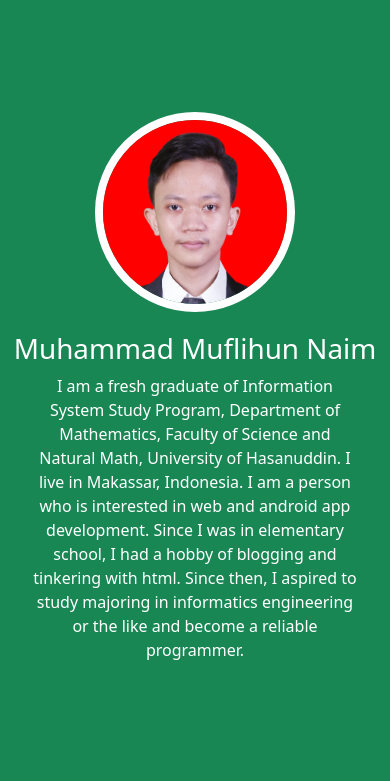
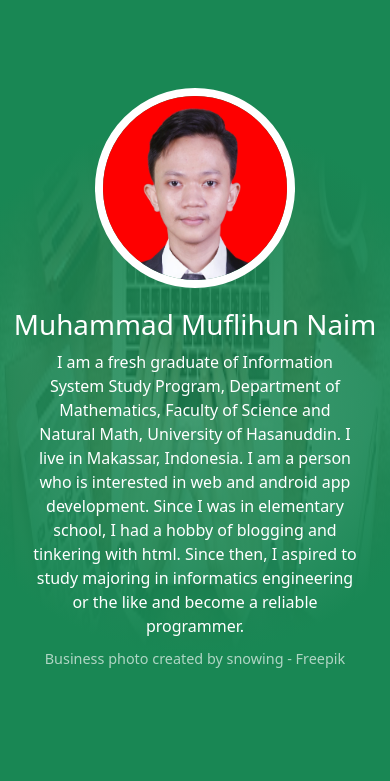
Before and after one commit to naimn2/naimn2.github.io, a plain HTML site: page index.html in a window 390 px wide. Shown: the part 63-844 px from the top of the page. Drawn offline with nearby package versions, Linux system fonts and the light colour scheme.

Commit message:
tambah bg keren

```diff
--- a/css/main.css
+++ b/css/main.css
@@ -1,6 +1,11 @@
 body {
   margin: 0;
   padding: 0;
+  background-image: url(/assets/img/cover-lg.jpg);
+  background-size: 80% auto;
+  background-repeat: no-repeat;
+  background-attachment: fixed;
+  background-position: center;
 }
 
 .bg-orange {
@@ -8,8 +13,31 @@ body {
 }
 
 .bg-cover {
-  background-image: url(/assets/img/cover-lg.jpg);
-  background-size: cover;
+  background: rgb(25,135,84);
+  background: radial-gradient(circle, rgba(25,135,84,0.7962535355939251) 0%, rgba(25,135,84,0.85) 16%, rgba(25,135,84,0.9) 40%, rgba(25,135,84,1) 61%);
+  /* background-image: url(/assets/img/cover-lg.jpg);
+  background-size: cover; */
+}
+
+/* picture.cover {
+  position: absolute;
+  width: 100%;
+  height: calc(100vh - 56px);
+  z-index: -1;
+  overflow: hidden;
+}
+
+img.cover {
+  display: block;
+  position: absolute;
+  width: 80vw;
+  height: auto;
+  left: 50%; top: 50%;
+  transform: translate(-50%, -50%);
+} */
+
+.bg-transparent {
+  background-color: rgba(0, 0, 0, 0);
 }
 
 .dark-orange {
@@ -93,8 +121,22 @@ section {
 Responsive Styles
 */
 
+/* phone display portrait */
+@media (max-aspect-ratio: 16/9) {
+  body {
+    background-size: auto 100%;
+  }
+  /* img.cover {
+    height: calc(100vh - 56px);
+    width: auto;
+  } */
+}
+
 /* tablet 2 */
 @media screen and (max-width: 768px) {
+  body {
+    background-image: url(/assets/img/cover-md.jpg);
+  }
   img.achievement {
     width: 85%;
     margin: 10px auto 10px auto;
@@ -104,6 +146,9 @@ Responsive Styles
 
 /* phone */
 @media screen and (max-width: 576px) {
+  body {
+    background-image: url(/assets/img/cover-sm.jpg);
+  }
   p.about {
     width: 90%;
   }
--- a/index.html
+++ b/index.html
@@ -45,7 +45,12 @@
     </div>
   </nav>
   <section id="about" class="about full-height">
-    <div class="section-inner bg-success text-white center-content">
+    <!-- <picture class="cover">
+      <source class="cover" media="(max-width: 576px)" srcset="./assets/img/cover-sm.jpg">
+      <source class="cover" media="(max-width: 768px)" srcset="./assets/img/cover-md.jpg">
+      <img class="cover" src="./assets/img/cover-lg.jpg" alt="Bg cover">
+    </picture> -->
+    <div class="section-inner bg-cover text-white center-content" style="padding-top: 20px; padding-bottom: 20px;">
       <div class="container" style="text-align: center;">
         <div class="pp-container" style="margin-left: auto; margin-right: auto;">
           <img class="pp" src="./assets/img/pas.jpeg" alt="pas foto naim" width="200px" height="300px">
@@ -58,11 +63,17 @@
           html. Since then, I aspired to study majoring in informatics engineering or the like and become a reliable
           programmer.
         </p>
+        <p class="mt-2">
+          <a href="https://www.freepik.com/photos/business"
+            style="text-decoration: none; color: rgba(255, 255, 255, 0.658); font-size: 0.9rem;">
+            Business photo created by snowing -
+            Freepik</a>
+        </p>
       </div>
     </div>
   </section>
   <section id="projects" class="projects full-height">
-    <div class="section-inner center-content ">
+    <div class="section-inner center-content bg-white">
       <div class="container text-center" style="padding-top: 25px; padding-bottom: 25px;">
         <h2 style="margin-bottom: 50px;">My Projects</h2>
         <div class="row">
@@ -132,8 +143,10 @@
                   <div class="col-md-10">
                     <h5 class="card-title">Becoming Front-End Web Development Expert</h5>
                     <h6 class="card-subtitle mb-2 text-muted">Dicoding</h6>
-                    <p class="card-text">Online learning class on becoming expert in Front-End Web applications development.
-                      This class has following modules: Mobile First Approach, Accessibility, JS Clean Code, Progressive Web
+                    <p class="card-text">Online learning class on becoming expert in Front-End Web applications
+                      development.
+                      This class has following modules: Mobile First Approach, Accessibility, JS Clean Code, Progressive
+                      Web
                       Apps, Automation Testing, and Web Performance.</p>
                     <a href="https://www.dicoding.com/certificates/ERZR5QY6NPYV" class="card-link">Certificate link</a>
                   </div>
@@ -158,8 +171,10 @@
                   <div class="col-md-10">
                     <h5 class="card-title">Learn to Build Android Applications for Beginners</h5>
                     <h6 class="card-subtitle mb-2 text-muted">Dicoding</h6>
-                    <p class="card-text">Online learning class on beginning of Android Applications Development. This class
-                      has following modules: Introduction to Android Studio, Activity, Intent, Views and ViewGroup, Style
+                    <p class="card-text">Online learning class on beginning of Android Applications Development. This
+                      class
+                      has following modules: Introduction to Android Studio, Activity, Intent, Views and ViewGroup,
+                      Style
                       and Theme, and RecyclerView.</p>
                     <a href="https://www.dicoding.com/certificates/ERZR5L80MPYV" class="card-link">Certificate link</a>
                   </div>
@@ -176,7 +191,8 @@
                   <div class="col-md-10">
                     <h5 class="card-title">Learning Front-End Web Development Fundamentals</h5>
                     <h6 class="card-subtitle mb-2 text-muted">Dicoding</h6>
-                    <p class="card-text">Online learning class on fundamentals of Front-End Web applications development.
+                    <p class="card-text">Online learning class on fundamentals of Front-End Web applications
+                      development.
                       This class has following modules: ECMAScript 6, Web Components, NPM, Webpack, and Asynchronous
                       JavaScript Request.</p>
                     <a href="https://www.dicoding.com/certificates/N9ZODLN46PG5" class="card-link">Certificate link</a>
@@ -194,6 +210,7 @@
     </div>
   </section>
   <section id="skills">
+    <div class="bg-white" style="width: 100%;">
       <div class="container pb-4" style="padding-top: 30px;">
         <h2 class="mb-4">Skills</h2>
         <div class="row">
@@ -222,8 +239,9 @@
           </div>
         </div>
       </div>
+    </div>
   </section>
-  <footer class="footer bg-success text-white" id="contacts">
+  <footer class="footer bg-cover text-white" id="contacts">
     <div class="container">
       <h2 class="mb-4 text-center">Contacts</h2>
       <div class="row">
```
Lines whose indentation alone changed are shown as unchanged.
